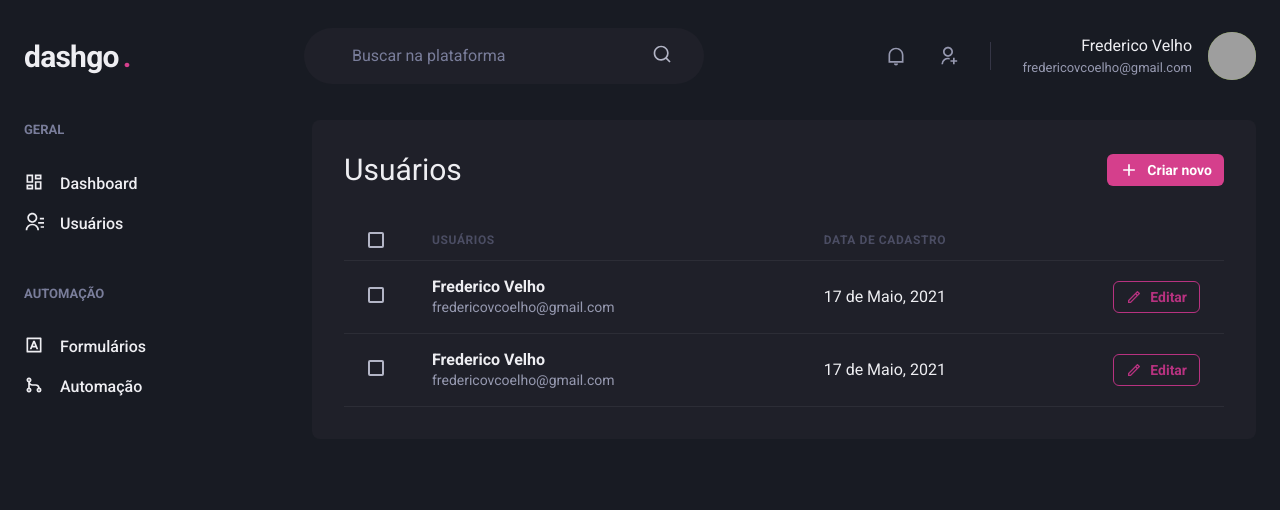
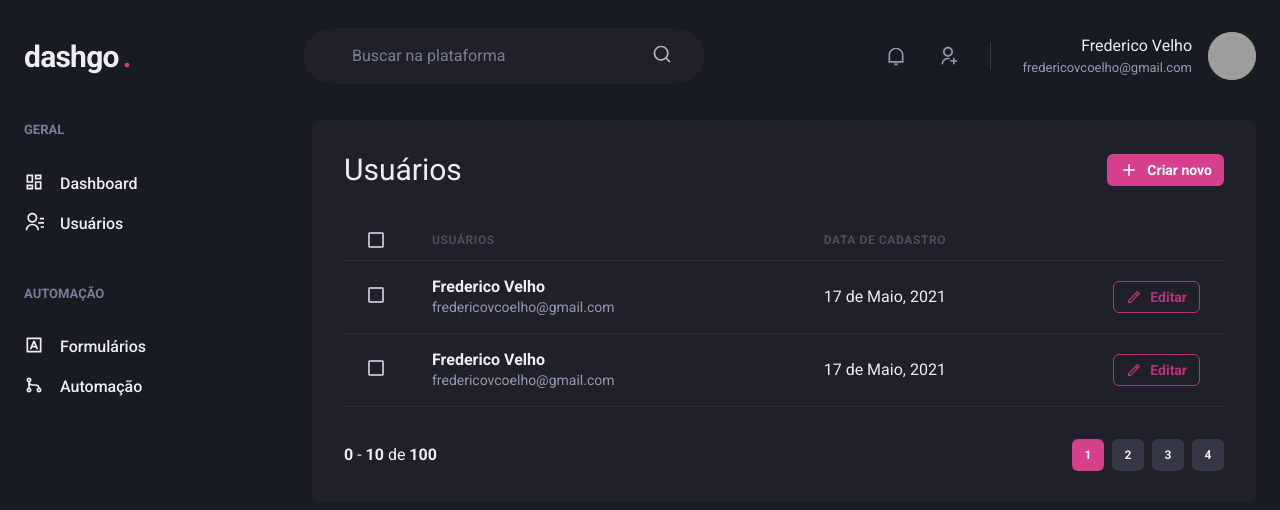
Before and after one commit to fredericokingston/dashgo, a Next.js app: page /users in a window 1280 px wide. Shown: the top 510 px of the page. Built offline with nearby package versions, Linux system fonts and the light colour scheme; grey boxes are pictures that could not be loaded.

Commit message:
create pagination

```diff
--- /dev/null
+++ b/src/components/Pagination.tsx
@@ -0,0 +1,65 @@
+import { Box, Button, Stack } from "@chakra-ui/react";
+
+export function Pagination() {
+  return (
+    <Stack
+      direction="row"
+      spacing="6"
+      mt="8"
+      justify="space-between"
+      align="center"
+    >
+      <Box>
+        <strong>0</strong> - <strong>10</strong> de <strong>100</strong>
+      </Box>
+      <Stack direction="row" spacing="2">
+        <Button
+          size="sm"
+          fontSize="xs"
+          width="4"
+          colorScheme="pink"
+          disabled
+          _disabled={{
+            bg: 'pink.500',
+            cursor: 'default',
+          }}
+        >
+          1
+        </Button>
+        <Button
+          size="sm"
+          fontSize="xs"
+          width="4"
+          bg="gray.700"
+          _hover={{
+            bg: 'gray.500'
+          }}
+        >
+          2
+        </Button>
+        <Button
+          size="sm"
+          fontSize="xs"
+          width="4"
+          bg="gray.700"
+          _hover={{
+            bg: 'gray.500'
+          }}
+        >
+          3
+        </Button>
+        <Button
+          size="sm"
+          fontSize="xs"
+          width="4"
+          bg="gray.700"
+          _hover={{
+            bg: 'gray.500'
+          }}
+        >
+          4
+        </Button>
+      </Stack>
+    </Stack>
+  );
+}
--- a/src/pages/users/index.tsx
+++ b/src/pages/users/index.tsx
@@ -1,6 +1,7 @@
 import { Box, Button, Checkbox, Flex, Heading, Icon, Table, Tbody, Td, Text, Th, Thead, Tr } from "@chakra-ui/react";
 import { RiAddLine, RiPencilLine } from "react-icons/ri";
 import { Header } from "../../components/Header";
+import { Pagination } from "../../components/Pagination";
 import { Sidebar } from "../../components/Sidebar";
 
 export default function UserList() {
@@ -88,6 +89,8 @@ export default function UserList() {
               </Tr>
             </Tbody>
           </Table>
+
+          <Pagination />
         </Box>
       </Flex>
     </Box>
```
